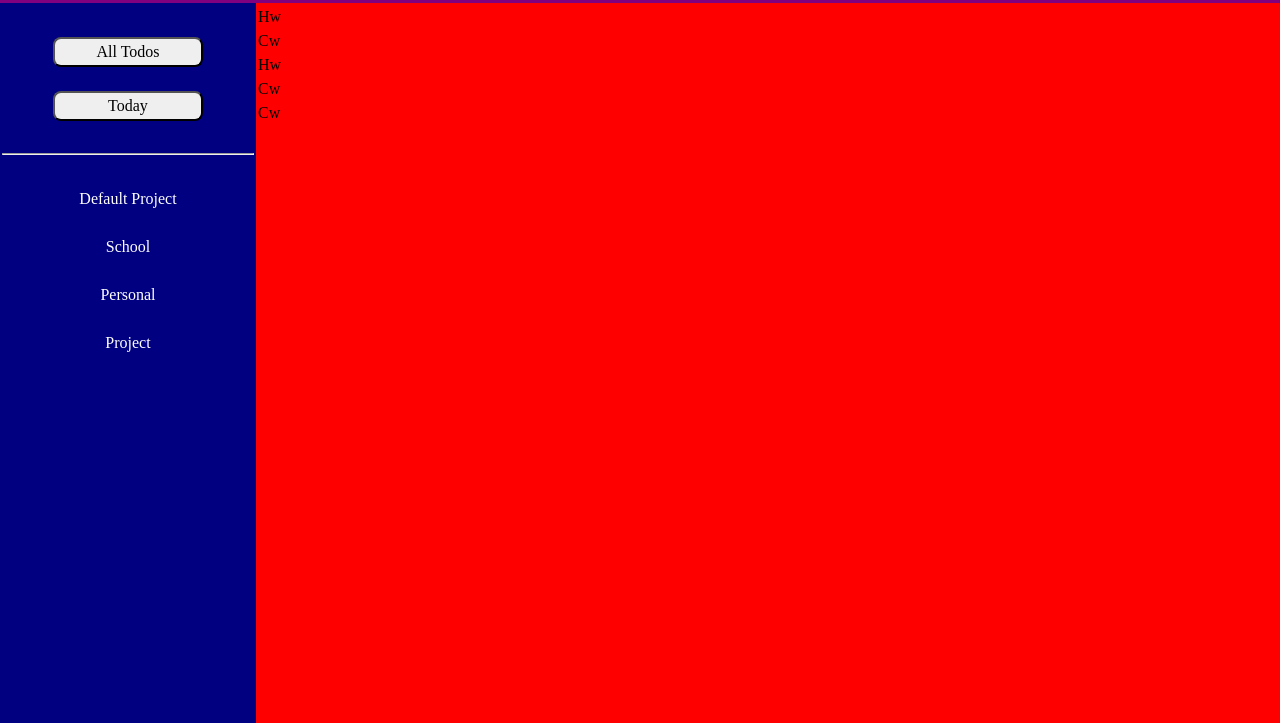
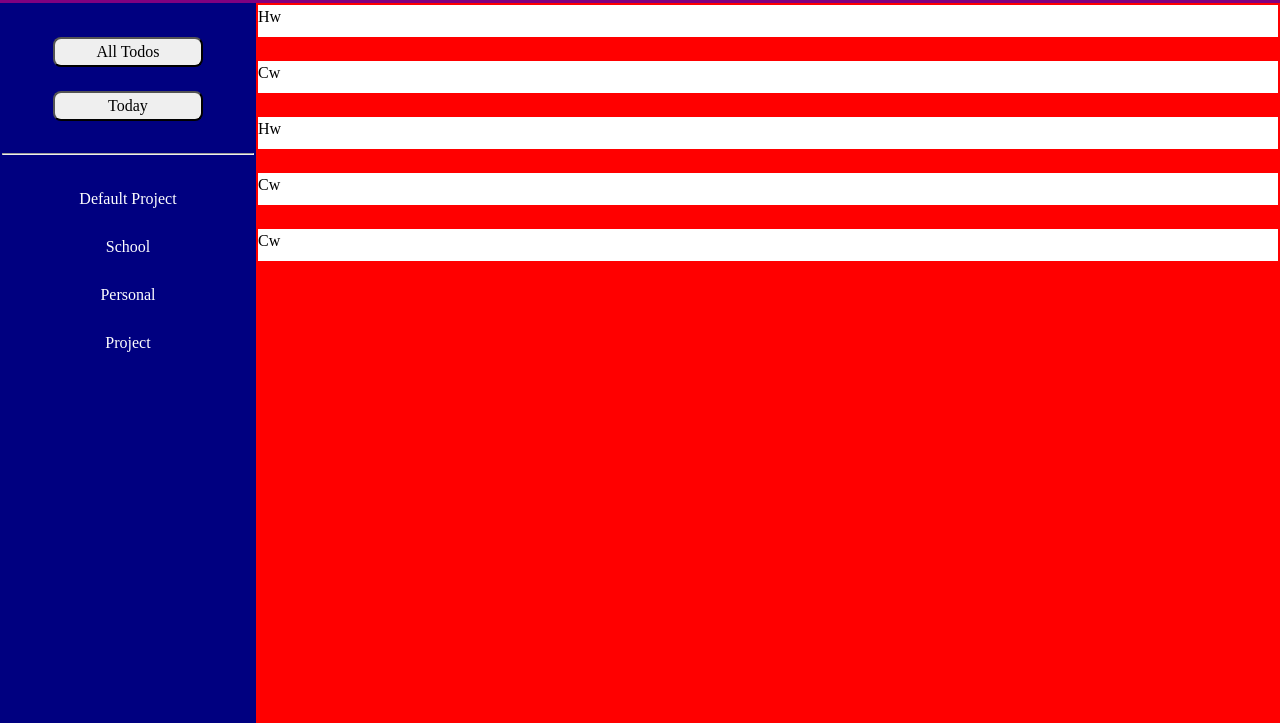
Before and after one commit to devnchill/todo, a website built with webpack: page src/html/template.html in a window 1280 px wide. Both pictures are taken after a click on the button "All Todos". Shown: the part 77-800 px from the top of the page. Built offline with nearby package versions, Linux system fonts and the light colour scheme.

Commit message:
working on displaying todo of clicked project

```diff
--- a/src/css/layout.css
+++ b/src/css/layout.css
@@ -51,14 +51,22 @@ main {
   background-color: red;
   grid-row: 2;
   grid-column: 2/3;
+  display: grid;
+  gap: var(--standard-space);
+  align-content: start;
 }
 .projects {
   cursor: pointer;
   color: white;
 }
-.projects:hover{
+.projects:hover {
   background-color: red;
 }
-.projects:focus{
+.projects:focus {
   background-color: blue;
 }
+.todo {
+  --height-todo-div: 2rem;
+  background-color: white;
+  height: var(--height-todo-div);
+}
--- a/src/js/dom.js
+++ b/src/js/dom.js
@@ -4,6 +4,9 @@ import { createCustomElement } from "./helperfunction";
 const projectContainer = document.getElementById("projects");
 const Main = document.querySelector("main");
 const dom = (function () {
+  const clearMain = function () {
+    Main.innerHTML = "";
+  };
   const dispalyAllProjects = () => {
     const allProject = project.allProjects;
     allProject.forEach((item) => {
@@ -15,6 +18,7 @@ const dom = (function () {
   };
 
   const displayAllTodos = () => {
+    clearMain();
     project.allProjects.forEach((project) => {
       const todos = project.todos;
       todos.forEach((todo) => {
@@ -25,6 +29,16 @@ const dom = (function () {
       });
     });
   };
-  return { dispalyAllProjects, displayAllTodos };
+
+  const displayTodoOfClickedProject = function (pid) {
+    const clickedProject = project.allProjects.find((item) => item.pid === pid);
+  };
+
+  return {
+    clearMain,
+    dispalyAllProjects,
+    displayAllTodos,
+    displayTodoOfClickedProject,
+  };
 })();
 export { dom };
```
